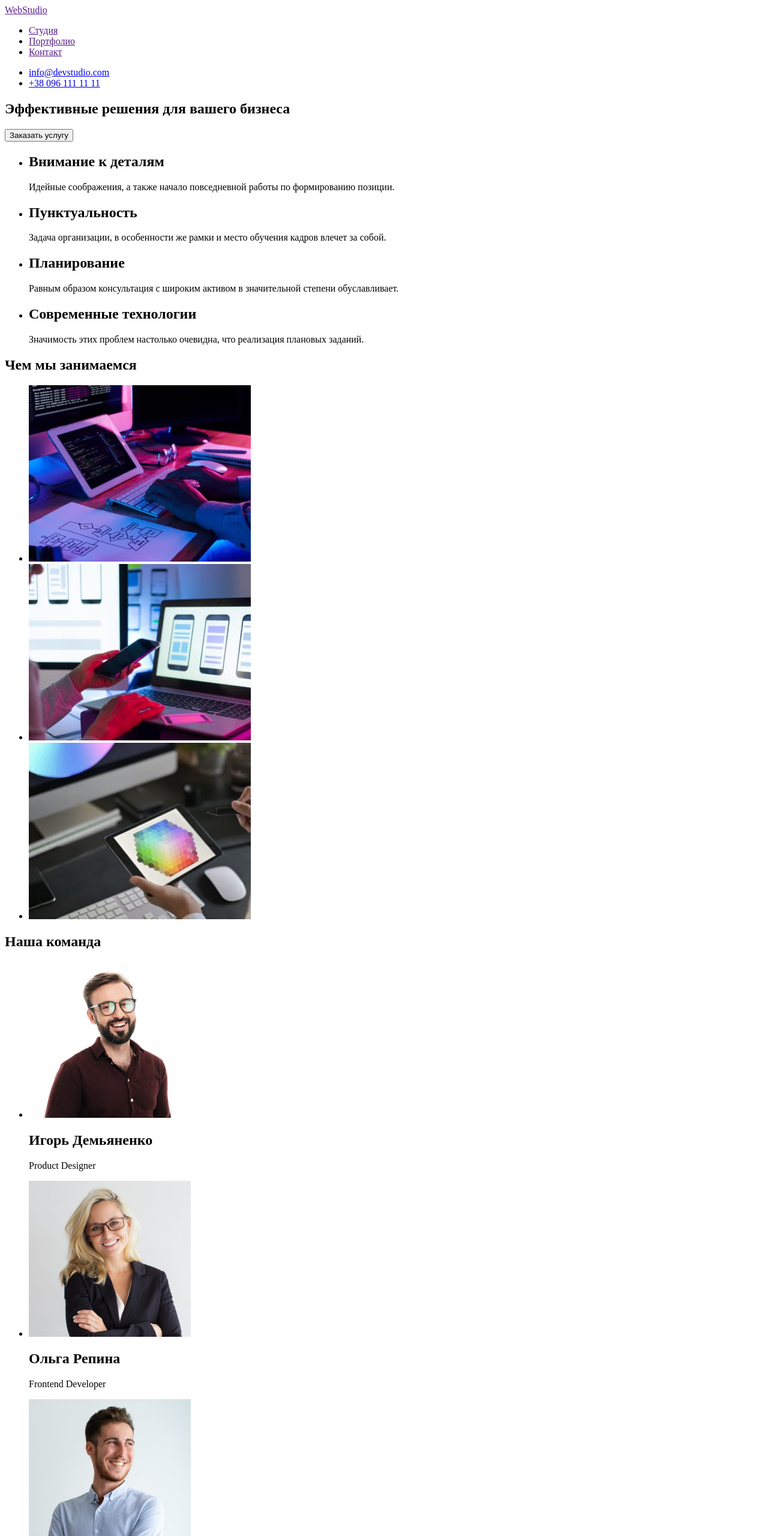
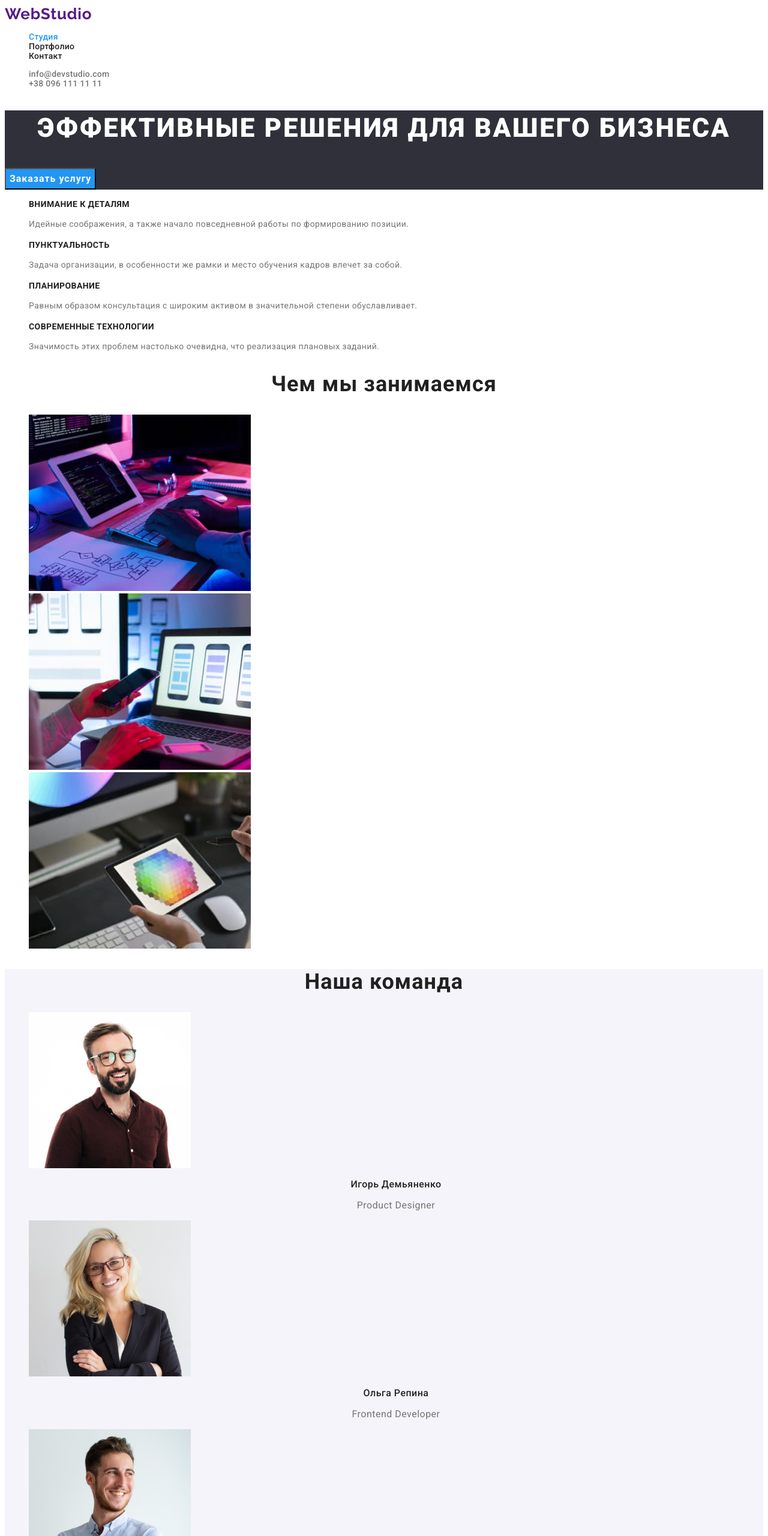
Before and after one commit to ssv06/goit-markup-hw-02, a plain HTML site: page index.html in a window 1280 px wide. Shown: the top 2560 px of the page at 60% size. Drawn offline with Linux system fonts and the light colour scheme.

Commit message:
HW2 Try 1

```diff
--- /dev/null
+++ b/css/styles.css
@@ -0,0 +1,211 @@
+:root {
+  --title-color: #ffffff;
+  --btn-text: #212121;
+  --btn-text-secondary: #ffffff;
+  --address-color: #ffffff;
+  --second-title-color: #212121;
+  --text-color: #757575;
+  --highlight-color: #2196f3;
+  --btn-highlight-color: #188ce8;
+  --header-color: #ffffff;
+  --background-color: #2f303a;
+  --alt-background-color: #f5f4fa;
+}
+
+.visually-hidden {
+  clip: rect(0 0 0 0);
+  clip-path: inset(50%);
+  height: 1px;
+  overflow: hidden;
+  position: absolute;
+  white-space: nowrap;
+  width: 1px;
+}
+
+a {
+  text-decoration: none;
+}
+
+.list {
+  list-style: none;
+}
+
+/*---------------Body-----------------------*/
+
+body {
+  font-family: "Roboto", sans-serif;
+  color: var(--text-color);
+}
+
+/* ----------Header---------*/
+.logo {
+  font-family: "Raleway", sans-serif;
+  font-style: normal;
+  font-weight: bold;
+  font-size: 26px;
+  line-height: calc(31 / 26);
+  letter-spacing: 0.03em;
+}
+
+.header {
+  font-family: "Roboto", sans-serif;
+  font-weight: 500;
+  font-size: 14px;
+  line-height: calc(16 / 14);
+  letter-spacing: 0.02em;
+  background-color: var(--header-color);
+}
+
+.header-link {
+  color: var(--second-title-color);
+}
+.current {
+  color: var(--highlight-color);
+}
+
+.header-link:hover,
+.header-link:focus {
+  color: var(--highlight-color);
+}
+
+.phone {
+  color: inherit;
+}
+.email {
+  color: inherit;
+}
+.address {
+  color: var(--address-color);
+}
+/*---------------Hero-------------------*/
+.hero {
+  background-color: var(--background-color);
+}
+
+.hero-title {
+  font-family: "Roboto", sans-serif;
+  font-weight: 900;
+  font-size: 44px;
+  line-height: 1.36;
+  text-align: center;
+  letter-spacing: 0.06em;
+  text-transform: uppercase;
+  color: var(--title-color);
+}
+
+.hero-btn {
+  font-family: inherit;
+  font-weight: bold;
+  font-size: 16px;
+  line-height: 1.87;
+  display: flex;
+  align-items: center;
+  text-align: center;
+  letter-spacing: 0.06em;
+  color: var(--btn-text-secondary);
+  background-color: var(--highlight-color);
+  cursor: pointer;
+}
+
+.her-btn:hover,
+.hero-btn:focus {
+  background-color: var(--btn-highlight-color);
+}
+
+/*------------Principles----------*/
+.principles-item-title {
+  font-weight: 700;
+  font-size: 14px;
+  line-height: calc(16 / 14);
+  letter-spacing: 0.03em;
+  text-transform: uppercase;
+  color: var(--second-title-color);
+}
+
+.principles-paragraph {
+  font-size: 14px;
+  line-height: 1.71;
+  letter-spacing: 0.03em;
+}
+
+/*--------------Activities-------------*/
+
+.activities-title {
+  font-weight: 700;
+  font-size: 36px;
+  line-height: calc(42 / 36);
+  text-align: center;
+  letter-spacing: 0.03em;
+  color: var(--second-title-color);
+}
+
+/*---------------Team---------------*/
+.team {
+  background-color: var(--alt-background-color);
+}
+
+.team-title {
+  font-weight: 700;
+  font-size: 36px;
+  line-height: calc(42 / 36);
+  text-align: center;
+  letter-spacing: 0.03em;
+  color: var(--second-title-color);
+}
+
+.team-name {
+  font-weight: 500;
+  font-size: 16px;
+  line-height: calc(19 / 16);
+  text-align: center;
+  letter-spacing: 0.03em;
+  color: var(--second-title-color);
+}
+
+.team-paragraph {
+  font-size: 16px;
+  line-height: calc(19 / 16);
+  text-align: center;
+  letter-spacing: 0.03em;
+}
+
+/*--------Footer------*/
+.footer {
+  background-color: var(--background-color);
+}
+
+/*--------Portpholio----------*/
+
+/*-------Buttons-----------*/
+
+.portpholio-btn {
+  font-family: inherit;
+  font-weight: 500;
+  font-size: 16px;
+  line-height: 1.62;
+  text-align: center;
+  letter-spacing: 0.03em;
+  color: var(--btn-text);
+}
+
+.portpholio-btn:focus,
+.portpholio-btn:hover {
+  color: var(--btn-text-secondary);
+  background-color: var(--highlight-color);
+}
+
+/*----------products---------*/
+
+.products-title {
+  font-weight: 700;
+  font-size: 18px;
+  line-height: 2;
+  letter-spacing: 0.06em;
+  color: var(--second-title-color);
+}
+
+.products-text {
+  font-size: 16px;
+  line-height: 1.87;
+  letter-spacing: 0.03em;
+}
--- a/index.html
+++ b/index.html
@@ -1,86 +1,173 @@
 <!DOCTYPE html>
 <html lang="ru">
   <head>
-    <meta charset="UTF-8">
-    <meta http-equiv="X-UA-Compatible" content="IE=edge">
-    <meta name="viewport" content="width=device-width, initial-scale=1.0">
+    <meta charset="UTF-8" />
+    <meta http-equiv="X-UA-Compatible" content="IE=edge" />
+    <meta name="viewport" content="width=device-width, initial-scale=1.0" />
     <title>Document</title>
+    <link rel="preconnect" href="https://fonts.googleapis.com" />
+    <link rel="preconnect" href="https://fonts.gstatic.com" crossorigin />
+    <link
+      href="https://fonts.googleapis.com/css2?family=Raleway:wght@700&family=Roboto:wght@400;500;700;900&display=swap"
+      rel="stylesheet"
+    />
+    <link rel="stylesheet" href="./css/styles.css" />
   </head>
   <body>
-    <header>
-        <nav>
-            <a href="">WebStudio</a>
-            <ul>
-                <li><a href="">Студия</a></li>
-                <li><a href="">Портфолио</a></li>
-                <li><a href="">Контакт</a></li>
+    <header class="header">
+      <nav class="nav">
+        <a href="" class="logo">WebStudio</a>
+        <ul class="header-list list">
+          <li class="header-item">
+            <a href="./index.html" class="header-link current">Студия</a>
+          </li>
+          <li class="header-item">
+            <a href="./portfolio.html" class="header-link">Портфолио</a>
+          </li>
+          <li class="header-item">
+            <a href="" class="header-link">Контакт</a>
+          </li>
         </ul>
       </nav>
-        <ul>
-            <li><a href="mailto:info@devstudio.com">info@devstudio.com</a></li>
-            <li><a href="tel:+380961111111">+38 096 111 11 11</a></li>
+      <ul class="header-list list">
+        <li class="header-item">
+          <a href="mailto:info@devstudio.com" class="email"
+            >info@devstudio.com</a
+          >
+        </li>
+        <li class="header-item">
+          <a href="tel:+380961111111" class="phone">+38 096 111 11 11</a>
+        </li>
       </ul>
     </header>
     <main>
-        <section>
-        <h1>Эффективные решения для вашего бизнеса</h1>
-        <button type="button">Заказать услугу</button>
+      <section class="hero">
+        <h1 class="hero-title">Эффективные решения для вашего бизнеса</h1>
+        <button type="button" class="hero-btn">Заказать услугу</button>
       </section>
-    <section><ul>
+      <section class="principles">
+        <h2 class="principles-title visually-hidden">Основные принципы</h2>
+        <ul class="principles-list list">
+          <li class="principles-item">
+            <h3 class="principles-item-title">Внимание к деталям</h3>
+            <p class="principles-paragraph">
+              Идейные соображения, а также начало повседневной работы по
+              формированию позиции.
+            </p>
+          </li>
+          <li class="principles-item">
+            <h3 class="principles-item-title">Пунктуальность</h3>
+            <p class="principles-paragraph">
+              Задача организации, в особенности же рамки и место обучения кадров
+              влечет за собой.
+            </p>
+          </li>
+          <li class="principles-item">
+            <h3 class="principles-item-title">Планирование</h3>
+            <p class="principles-paragraph">
+              Равным образом консультация с широким активом в значительной
+              степени обуславливает.
+            </p>
+          </li>
+          <li class="principles-item">
+            <h3 class="principles-item-title">Современные технологии</h3>
+            <p class="principles-paragraph">
+              Значимость этих проблем настолько очевидна, что реализация
+              плановых заданий.
+            </p>
+          </li>
+        </ul>
+      </section>
+      <section class="activities">
+        <h2 class="activities-title">Чем мы занимаемся</h2>
+        <ul class="activities-list list">
+          <li class="activities-item">
+            <img
+              src="./images/img-1.jpg"
+              alt="Working with computer"
+              width="370"
+              height="294"
+            />
+          </li>
+          <li class="activities-item">
+            <img
+              src="./images/img-2.jpg"
+              alt="Developing smartphone app interface"
+              width="370"
+              height="294"
+            />
+          </li>
+          <li class="activities-item">
+            <img
+              src="./images/img-3.jpg"
+              alt="Color selection on tablet"
+              width="370"
+              height="294"
+            />
+          </li>
+        </ul>
+      </section>
+      <section class="team">
+        <h2 class="team-title">Наша команда</h2>
+        <ul class="team-list list">
+          <li class="team-item">
+            <img
+              src="./images/team-1.jpg"
+              alt="Igor Demyanenko"
+              width="270"
+              height="260"
+            />
+            <h2 class="team-name">Игорь Демьяненко</h2>
+            <p class="team-paragraph">Product Designer</p>
+          </li>
+          <li class="team-item">
+            <img
+              src="./images/team-2.jpg"
+              alt="Olga Repina"
+              width="270"
+              height="260"
+            />
+            <h2 class="team-name">Ольга Репина</h2>
+            <p class="team-paragraph">Frontend Developer</p>
+          </li>
+          <li class="team-item">
+            <img
+              src="./images/team-3.jpg"
+              alt="Mykola Tarasov"
+              width="270"
+              height="260"
+            />
+            <h2 class="team-name">Николай Тарасов</h2>
+            <p class="team-paragraph">Marketing</p>
+          </li>
+          <li class="team-item">
+            <img
+              src="./images/team-4.jpg"
+              alt="Mykhailo Ermakov"
+              width="270"
+              height="260"
+            />
+            <h2 class="team-name">Михаил Ермаков</h2>
+            <p class="team-paragraph">UI Designer</p>
+          </li>
+        </ul>
+      </section>
+    </main>
+    <footer class="footer">
+      <a href="" class="logo">WebStudio</a>
+      <address class="footer-address">
+        <ul class="footer-list list">
           <li>
-            <h2>Внимание к деталям</h2>
-            <p>Идейные соображения, а также начало повседневной работы по формированию позиции.</p>
+            <a href="https://goo.gl/maps/ofijXZK8yeSiZ9cW9" class="address"
+              >г. Киев, пр-т Леси Украинки, 26</a
+            >
           </li>
           <li>
-            <h2>Пунктуальность</h2>
-            <p>Задача организации, в особенности же рамки и место обучения кадров влечет за собой.</p>
+            <a href="mailto:info@example.com" class="email">info@example.com</a>
           </li>
           <li>
-            <h2>Планирование</h2>
-            <p>Равным образом консультация с широким активом в значительной степени обуславливает.</p>
+            <a href="tel:+380991111111" class="phone">+38 099 111 11 11</a>
           </li>
-        <li>
-            <h2>Современные технологии</h2>
-            <p>Значимость этих проблем настолько очевидна, что реализация плановых заданий.</p>
-        </li>
-    </ul></section>
-    <section><h2>Чем мы занимаемся</h2>
-        <ul>
-            <li><img src="./images/img-1.jpg" alt="Working with computer" width="370" height="294"></li>
-            <li><img src="./images/img-2.jpg" alt="Developing smartphone app interface" width="370" height="294"></li>
-            <li><img src="./images/img-3.jpg" alt="Color selection on tablet" width="370" height="294"></li>
-        </ul>
-    </section>
-    <section><h2>Наша команда</h2>
-    <ul>
-        <li>
-            <img src="./images/team-1.jpg" alt="Igor Dem'yanenko" width="270" height="260">
-            <h2>Игорь Демьяненко</h2>
-            <p>Product Designer</p>
-        </li>
-        <li>
-            <img src="./images/team-2.jpg" alt="Olga Repina" width="270" height="260">
-            <h2>Ольга Репина</h2>
-            <p>Frontend Developer</p>
-        </li>
-        <li>
-            <img src="./images/team-3.jpg" alt="Mykola Tarasov" width="270" height="260">
-            <h2>Николай Тарасов</h2>
-            <p>Marketing</p>
-        </li>
-        <li>
-            <img src="./images/team-4.jpg" alt="Mykhailo Ermakov" width="270" height="260">
-            <h2>Михаил Ермаков</h2>
-            <p>UI Designer</p>
-        </li>
-    </ul></section>
-</main>
-<footer>
-    <a href="">WebStudio</a>
-    <address><ul>
-        <li><a href="https://goo.gl/maps/ofijXZK8yeSiZ9cW9">г. Киев, пр-т Леси Украинки, 26</a></li>
-        <li><a href="mailto:info@example.com">info@example.com</a></li>
-        <li><a href="tel:+380991111111">+38 099 111 11 11</a></li>
         </ul>
       </address>
     </footer>
```
Also changed, not shown: portfolio.html (added, +173 -0 lines), images/Products-1.jpg (added), images/Products-2.jpg (added), images/Products-3.jpg (added), images/Products-4.jpg (added), images/Products-5.jpg (added), images/Products-6.jpg (added), images/Products-7.jpg (added), images/Products-8.jpg (added), images/Products-9.jpg (added), 1 other file. Lines whose indentation alone changed are shown as unchanged.
